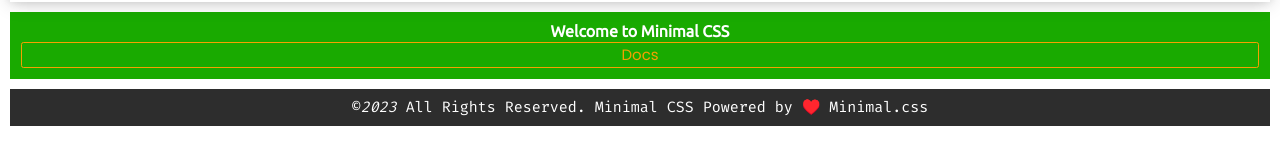
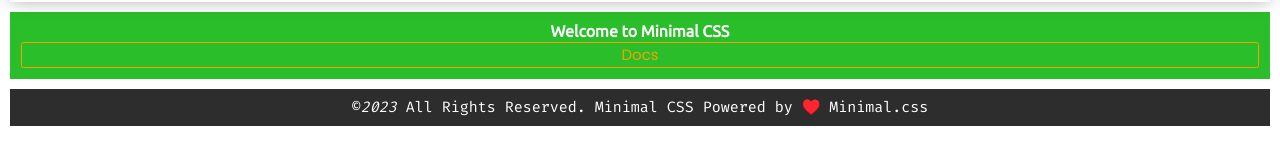
Before and after one commit to CodeWithSushil/minimal.css, a plain HTML site: page index.html in a window 1280 px wide. Shown: the part 60-224 px from the top of the page. Drawn offline with Linux system fonts and the light colour scheme.

Commit message:
add green color

```diff
--- a/css/minimal.css
+++ b/css/minimal.css
@@ -243,7 +243,7 @@ h6 {
     --black: rgb(0, 0, 0);
     --light: rgb(255, 255, 255);
     --primary: rgb(60, 100, 235);
-    --success: #19aa00;
+    --success: rgb(42,190,42);
     --warning: rgb(245, 160, 0);
     --danger: rgb(245, 65, 65);
     --info: rgb(100, 180, 180);
```
